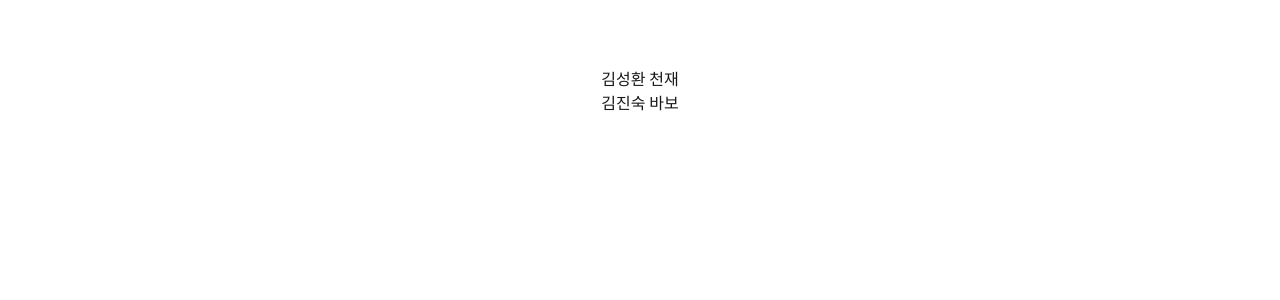
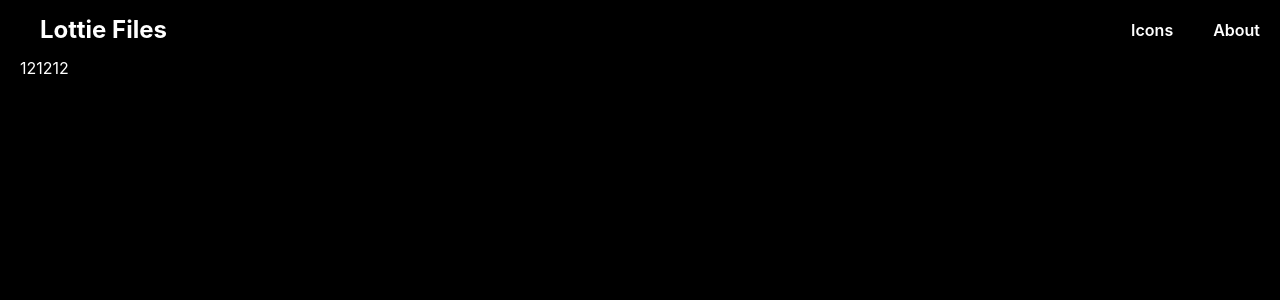
Before and after one commit to tjdghks7373/lottiefiles, a Next.js app: page / in a window 1280 px wide. Shown: the top 300 px of the page. Built offline with nearby package versions, Linux system fonts and the light colour scheme.

Commit message:
메인수정

```diff
--- a/src/app/globals.css
+++ b/src/app/globals.css
@@ -1,42 +1,46 @@
-:root {
-  --background: #ffffff;
-  --foreground: #171717;
+/* reset.css */
+html, body, div, span, applet, object, iframe,
+h1, h2, h3, h4, h5, h6, p, blockquote, pre,
+a, abbr, acronym, address, big, cite, code,
+del, dfn, em, img, ins, kbd, q, s, samp,
+small, strike, strong, sub, sup, tt, var,
+b, u, i, center,
+dl, dt, dd, ol, ul, li,
+fieldset, form, label, legend,
+table, caption, tbody, tfoot, thead, tr, th, td,
+article, aside, canvas, details, embed,
+figure, figcaption, footer, header, hgroup,
+menu, nav, output, ruby, section, summary,
+time, mark, audio, video {
+    margin: 0;
+    padding: 0;
+    border: 0;
+    font-size: 100%;
+    font: inherit;
+    vertical-align: baseline;
+    font-family: "pretendard", -apple-system, BlinkMacSystemFont, system-ui, Roboto, "Helvetica Neue", "Segoe UI", Arial, sans-serif;
 }
-
-@media (prefers-color-scheme: dark) {
-  :root {
-    --background: #0a0a0a;
-    --foreground: #ededed;
-  }
+body{background-color: #000; color:#fff;font-size:16px;}
+/* HTML5 display-role reset for older browsers */
+article, aside, details, figcaption, figure,
+footer, header, hgroup, menu, nav, section {
+    display: block;
 }
-
-html,
 body {
-  max-width: 100vw;
-  overflow-x: hidden;
+    line-height: 1;
 }
-
-body {
-  color: var(--foreground);
-  background: var(--background);
-  font-family: Arial, Helvetica, sans-serif;
-  -webkit-font-smoothing: antialiased;
-  -moz-osx-font-smoothing: grayscale;
+ol, ul {
+    list-style: none;
 }
-
-* {
-  box-sizing: border-box;
-  padding: 0;
-  margin: 0;
+blockquote, q {
+    quotes: none;
 }
-
-a {
-  color: inherit;
-  text-decoration: none;
+blockquote:before, blockquote:after,
+q:before, q:after {
+    content: '';
+    content: none;
 }
-
-@media (prefers-color-scheme: dark) {
-  html {
-    color-scheme: dark;
-  }
+table {
+    border-collapse: collapse;
+    border-spacing: 0;
 }
--- a/src/app/layout.tsx
+++ b/src/app/layout.tsx
@@ -1,20 +1,9 @@
 import type { Metadata } from "next";
-import { Geist, Geist_Mono } from "next/font/google";
 import "./globals.css";
 
-const geistSans = Geist({
-  variable: "--font-geist-sans",
-  subsets: ["latin"],
-});
-
-const geistMono = Geist_Mono({
-  variable: "--font-geist-mono",
-  subsets: ["latin"],
-});
-
 export const metadata: Metadata = {
-  title: "Create Next App",
-  description: "Generated by create next app",
+  title: "Lottie Files by CJ",
+  description: "Lottie Files 모음 사이트",
 };
 
 export default function RootLayout({
@@ -23,8 +12,8 @@
   children: React.ReactNode;
 }>) {
   return (
-    <html lang="en">
-      <body className={`${geistSans.variable} ${geistMono.variable}`}>
+    <html lang="ko">
+      <body>
         {children}
       </body>
     </html>
--- a/src/app/page.module.css
+++ /dev/null
@@ -1,167 +0,0 @@
-.page {
-  --gray-rgb: 0, 0, 0;
-  --gray-alpha-200: rgba(var(--gray-rgb), 0.08);
-  --gray-alpha-100: rgba(var(--gray-rgb), 0.05);
-
-  --button-primary-hover: #383838;
-  --button-secondary-hover: #f2f2f2;
-
-  display: grid;
-  grid-template-rows: 20px 1fr 20px;
-  align-items: center;
-  justify-items: center;
-  min-height: 100svh;
-  padding: 80px;
-  gap: 64px;
-  font-family: var(--font-geist-sans);
-}
-
-@media (prefers-color-scheme: dark) {
-  .page {
-    --gray-rgb: 255, 255, 255;
-    --gray-alpha-200: rgba(var(--gray-rgb), 0.145);
-    --gray-alpha-100: rgba(var(--gray-rgb), 0.06);
-
-    --button-primary-hover: #ccc;
-    --button-secondary-hover: #1a1a1a;
-  }
-}
-
-.main {
-  display: flex;
-  flex-direction: column;
-  gap: 32px;
-  grid-row-start: 2;
-}
-
-.main ol {
-  font-family: var(--font-geist-mono);
-  padding-left: 0;
-  margin: 0;
-  font-size: 14px;
-  line-height: 24px;
-  letter-spacing: -0.01em;
-  list-style-position: inside;
-}
-
-.main li:not(:last-of-type) {
-  margin-bottom: 8px;
-}
-
-.main code {
-  font-family: inherit;
-  background: var(--gray-alpha-100);
-  padding: 2px 4px;
-  border-radius: 4px;
-  font-weight: 600;
-}
-
-.ctas {
-  display: flex;
-  gap: 16px;
-}
-
-.ctas a {
-  appearance: none;
-  border-radius: 128px;
-  height: 48px;
-  padding: 0 20px;
-  border: 1px solid transparent;
-  transition:
-    background 0.2s,
-    color 0.2s,
-    border-color 0.2s;
-  cursor: pointer;
-  display: flex;
-  align-items: center;
-  justify-content: center;
-  font-size: 16px;
-  line-height: 20px;
-  font-weight: 500;
-}
-
-a.primary {
-  background: var(--foreground);
-  color: var(--background);
-  gap: 8px;
-}
-
-a.secondary {
-  border-color: var(--gray-alpha-200);
-  min-width: 158px;
-}
-
-.footer {
-  grid-row-start: 3;
-  display: flex;
-  gap: 24px;
-}
-
-.footer a {
-  display: flex;
-  align-items: center;
-  gap: 8px;
-}
-
-.footer img {
-  flex-shrink: 0;
-}
-
-/* Enable hover only on non-touch devices */
-@media (hover: hover) and (pointer: fine) {
-  a.primary:hover {
-    background: var(--button-primary-hover);
-    border-color: transparent;
-  }
-
-  a.secondary:hover {
-    background: var(--button-secondary-hover);
-    border-color: transparent;
-  }
-
-  .footer a:hover {
-    text-decoration: underline;
-    text-underline-offset: 4px;
-  }
-}
-
-@media (max-width: 600px) {
-  .page {
-    padding: 32px;
-    padding-bottom: 80px;
-  }
-
-  .main {
-    align-items: center;
-  }
-
-  .main ol {
-    text-align: center;
-  }
-
-  .ctas {
-    flex-direction: column;
-  }
-
-  .ctas a {
-    font-size: 14px;
-    height: 40px;
-    padding: 0 16px;
-  }
-
-  a.secondary {
-    min-width: auto;
-  }
-
-  .footer {
-    flex-wrap: wrap;
-    align-items: center;
-    justify-content: center;
-  }
-}
-
-@media (prefers-color-scheme: dark) {
-  .logo {
-    filter: invert();
-  }
-}
--- a/src/app/page.tsx
+++ b/src/app/page.tsx
@@ -1,10 +1,18 @@
-import styles from "./page.module.css";
+import Header from '@/components/layout/Header';
+import styled from 'styled-components';
+
+const Container = styled.div`
+  max-width: 1400px;
+  margin: 0 auto;
+  padding-left: 20px;
+  padding-right: 20px;
+`;
 
 export default function Home() {
   return (
-    <div className={styles.page}>
-      김성환 천재<br/>
-      김진숙 바보
+    <div>
+      <Header />
+      <Container>121212</Container>
     </div>
   );
 }
--- /dev/null
+++ b/src/components/layout/Header.tsx
@@ -0,0 +1,50 @@
+'use client';
+import styled from 'styled-components';
+
+const Wrapper = styled.div`
+  display: flex;
+  align-items: center;
+  justify-content: space-between;
+  align-items: center;
+  margin: 0 auto;
+  max-width: 1400px;
+  padding-left: 20px;
+  padding-right: 20px;
+`;
+
+const Title = styled.h1`
+  font-size: 24px;
+  font-weight: 700;
+  line-height: 60px;
+  margin-left: 20px;
+`;
+
+const Navi = styled.nav`
+  display: flex;
+`;
+
+const List = styled.ul`
+  display: flex;
+  gap: 40px;
+`;
+
+const ListItem = styled.li`
+  font-size: 16px;
+  font-weight: 600;
+  line-height: 60px;
+  text-align: center;
+`;
+
+export default function Header() {
+  return (
+    <Wrapper>
+      <Title>Lottie Files</Title>
+      <Navi>
+        <List>
+          <ListItem>Icons</ListItem>
+          <ListItem>About</ListItem>
+        </List>
+      </Navi>
+    </Wrapper>
+  );
+}
```
Also changed, not shown: package.json (+4 -3 lines), 2 other files (tests, documents, lock files or other folders).
